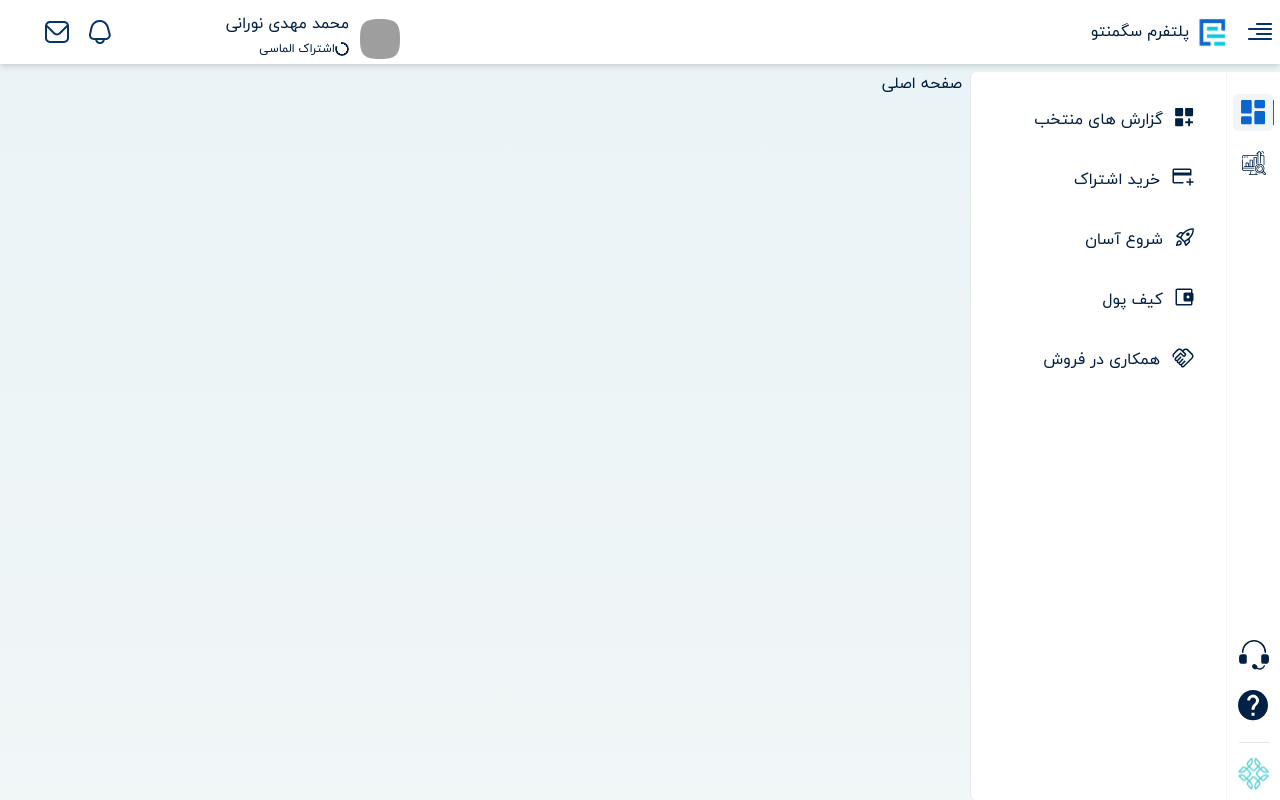
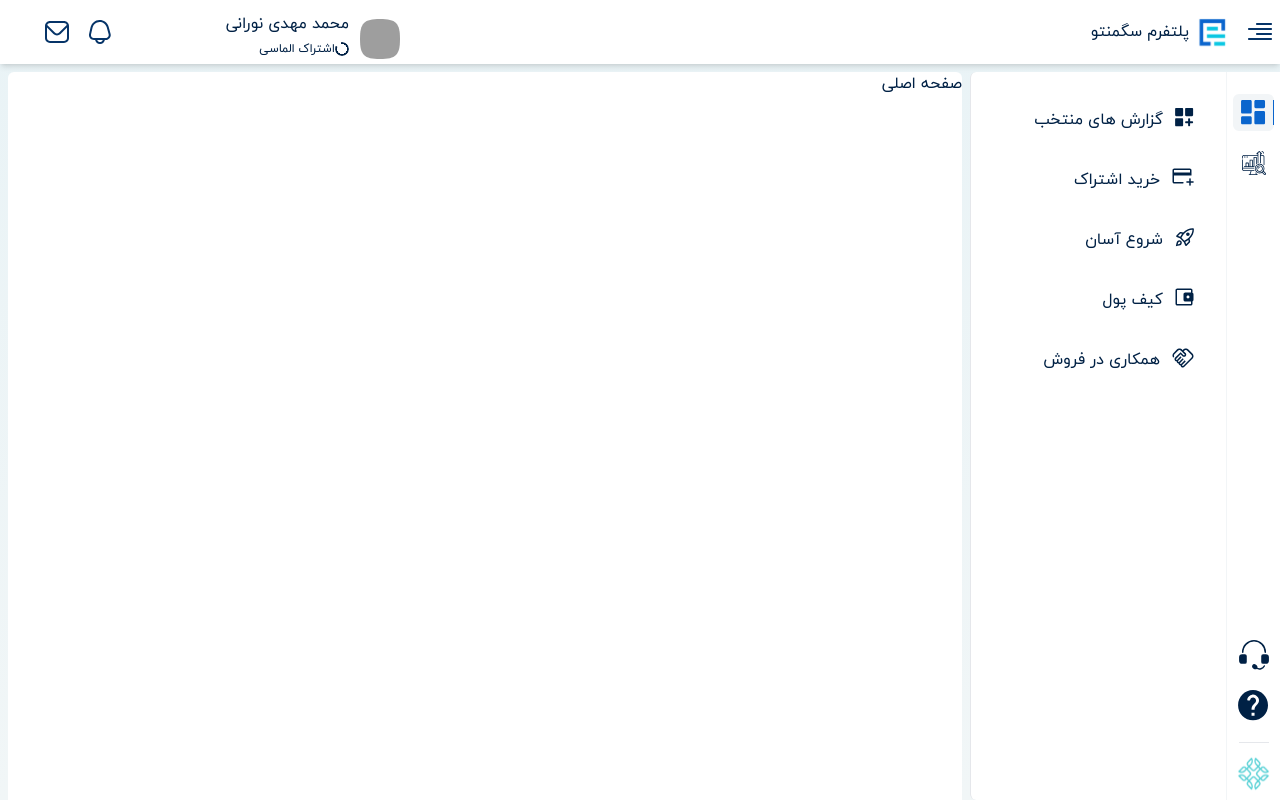
Before and after one commit to xaankoow/segmento-nuxt, a Nuxt app: page / in a window 1280 px wide. Built offline with nearby package versions, Linux system fonts and the light colour scheme; grey boxes are pictures that could not be loaded.

Commit message:
fix-layout: default layout page section style and color fixed

```diff
--- a/layouts/default.vue
+++ b/layouts/default.vue
@@ -6,7 +6,7 @@
     <!-- Header section -->
     <NavbarTop :platform="__('platform')" class="shadow-md mx-auto"></NavbarTop>
 
-    <div class="flex flex-row h-full flex-grow mt-2 gap-2">
+    <div class="flex flex-row h-full flex-grow mt-2 ml-2 gap-2">
       <div class="flex flex-row">
         <!-- Right navbar -->
         <NavbarRight class="justify-between py-2">
@@ -165,7 +165,7 @@
           <NavbarRightContentDepartment v-else/>
         </div>
       </div>
-      <div class="w-full h-full rounded-t-md">
+      <div class="w-full h-full rounded-t-md bg-base-100">
         <NuxtPage />
       </div>
     </div>
```
